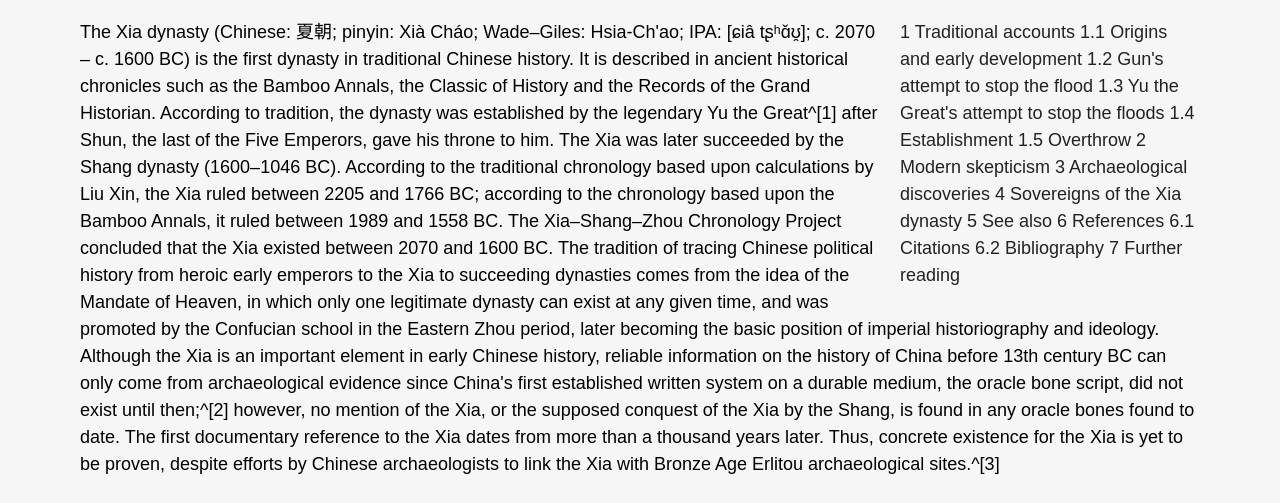
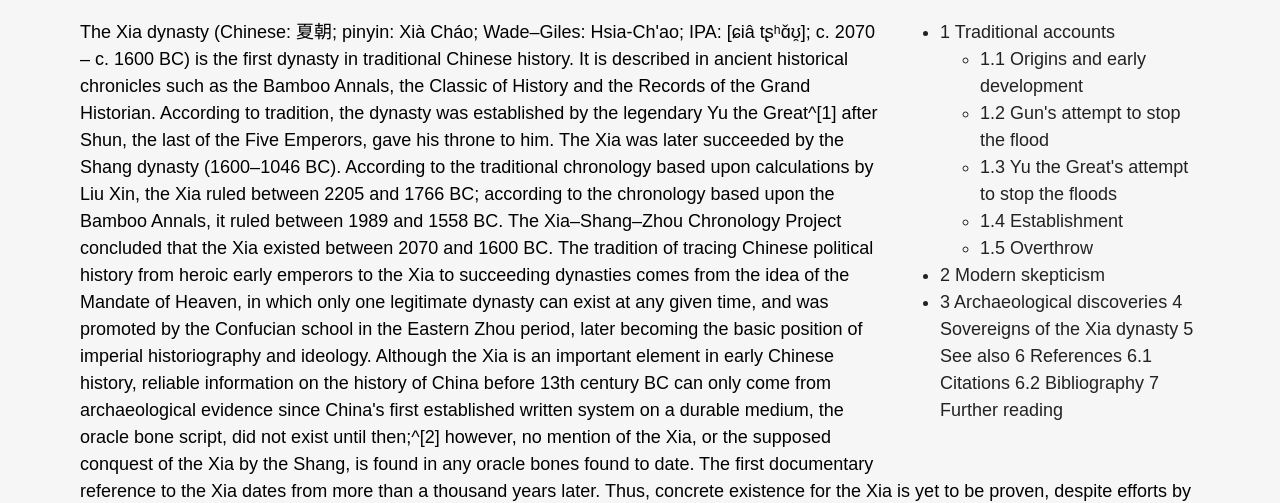
Before and after one commit to nlr325/fewd21dev, a plain HTML site: page class01/homework/starter_code/index.html in a window 1280 px wide. Shown: the part 297-800 px from the top of the page. Drawn offline with Linux system fonts and the light colour scheme; files that its build step writes are made by us from their sources.

Commit message:
added a space

```diff
--- a/class01/homework/starter_code/index.html
+++ b/class01/homework/starter_code/index.html
@@ -22,17 +22,18 @@
   </table>
 
 <nav class="toc">
-
-<h2>Contents</h2>
-
- 1	Traditional accounts
- 1.1	Origins and early development
- 1.2	Gun's attempt to stop the flood
- 1.3	Yu the Great's attempt to stop the floods
- 1.4	Establishment
- 1.5	Overthrow
- 2	Modern skepticism
- 3	Archaeological discoveries
+  <h2>Contents</h2>
+  <ul>
+    <li>1	Traditional accounts</li>
+      <ul>
+        <li>1.1	Origins and early development</li>
+        <li>1.2	Gun's attempt to stop the flood</li>
+        <li>1.3	Yu the Great's attempt to stop the floods</li>
+        <li>1.4	Establishment</li>
+        <li>1.5	Overthrow</li>
+      </ul>
+    <li>2	Modern skepticism</li>
+    <li>3	Archaeological discoveries
  4	Sovereigns of the Xia dynasty
  5	See also
  6	References
```
